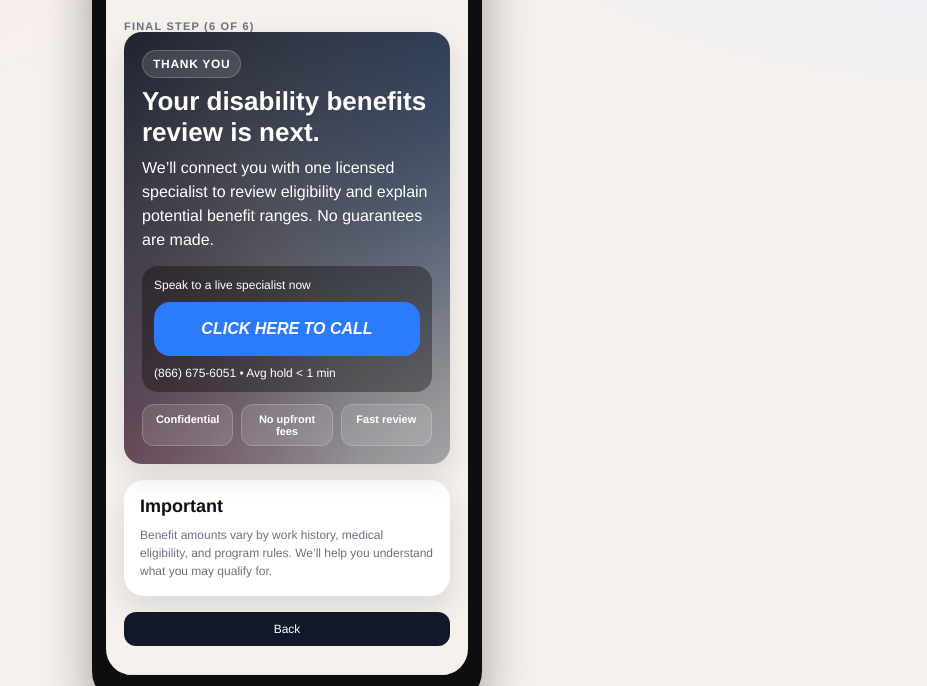
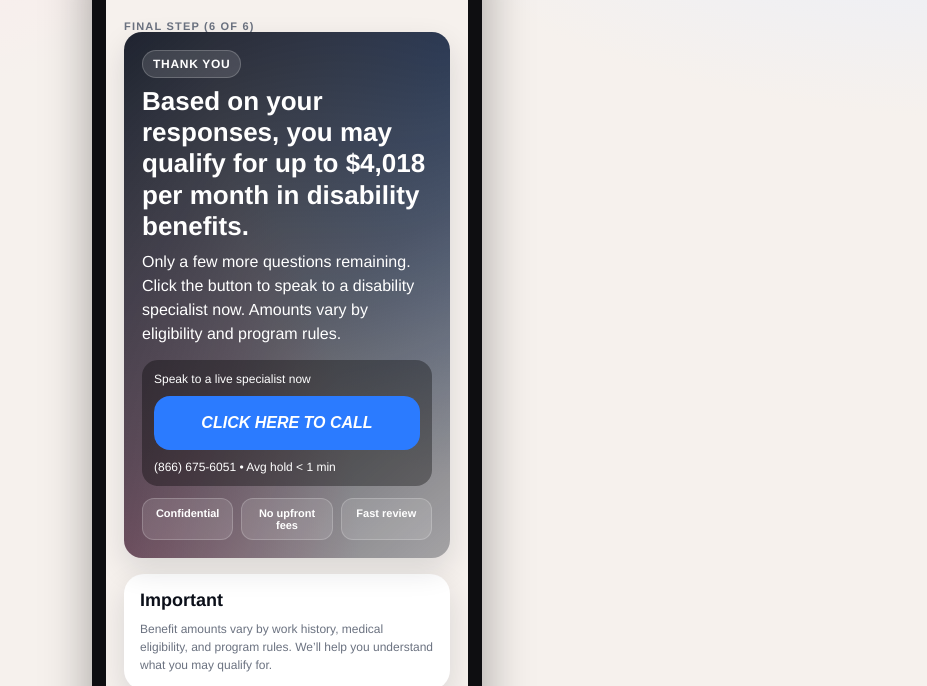
Before and after one commit to avinashgenaipeople/cawdlander, a plain HTML site: page pages/06-thank-you.html in a window 1280 px wide. Shown: the part 114-800 px from the top of the page, without its empty margins (353-1280 px from the left). Drawn offline with Linux system fonts and the light colour scheme.

Commit message:
Update thank-you benefit copy

```diff
--- a/pages/06-thank-you.html
+++ b/pages/06-thank-you.html
@@ -22,8 +22,8 @@
 
         <div class="hero">
           <div class="badge">Thank You</div>
-          <h1>Your disability benefits review is next.</h1>
-          <p>We’ll connect you with one licensed specialist to review eligibility and explain potential benefit ranges. No guarantees are made.</p>
+          <h1>Based on your responses, you may qualify for up to $4,018 per month in disability benefits.</h1>
+          <p>Only a few more questions remaining. Click the button to speak to a disability specialist now. Amounts vary by eligibility and program rules.</p>
 
           <div class="cta-block">
             <div class="tiny">Speak to a live specialist now</div>
```
